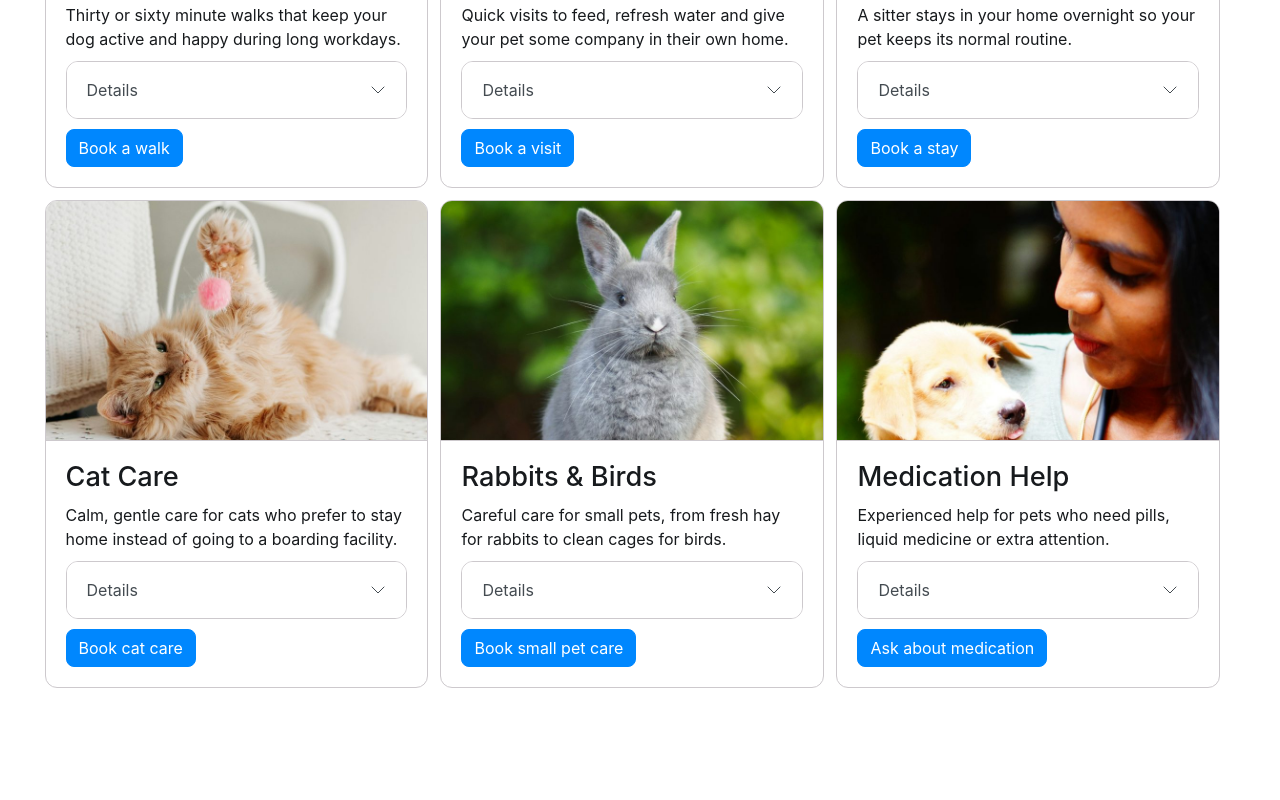
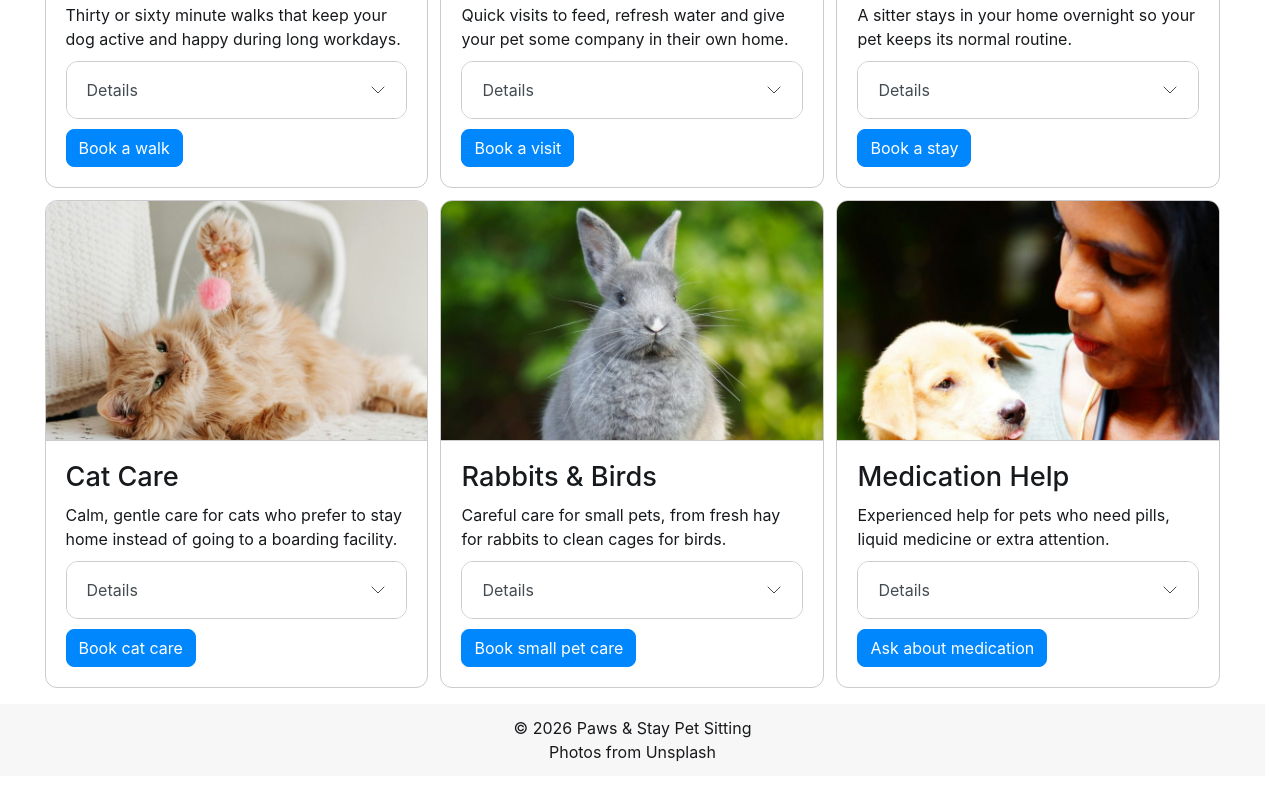
Before and after one commit to Bethel175/lab-6, a plain HTML site: page index.html in a window 1280 px wide. Shown: the part 1131-1931 px from the top of the page. Drawn offline with Linux system fonts and the light colour scheme.

Commit message:
Add footer

```diff
--- a/index.html
+++ b/index.html
@@ -285,6 +285,12 @@
     </div>
   </main>
 
+  <!-- FOOTER -->
+  <footer class="bg-1 py-4 text-center">
+    <p class="mb-0">&copy; 2026 Paws &amp; Stay Pet Sitting</p>
+    <p class="mb-0">Photos from Unsplash</p>
+  </footer>
+
   <script src="js/bootstrap.bundle.min.js" type="module"></script>
 </body>
 </html>
```
